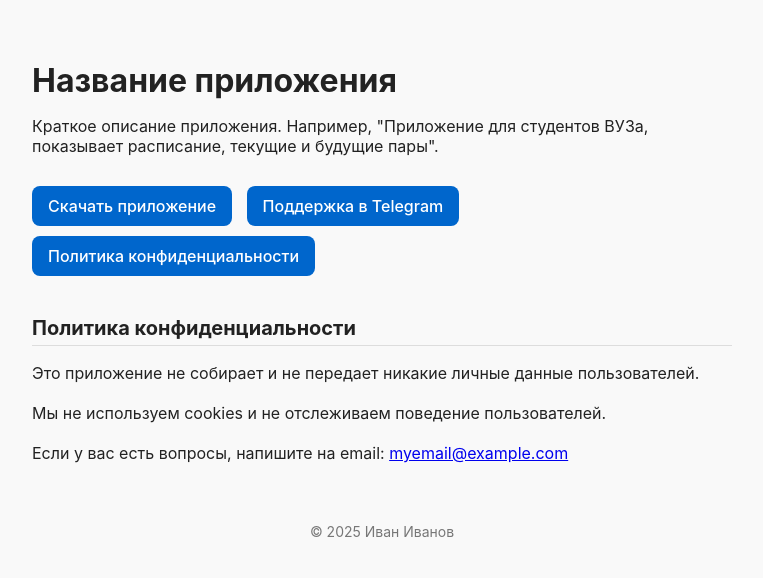
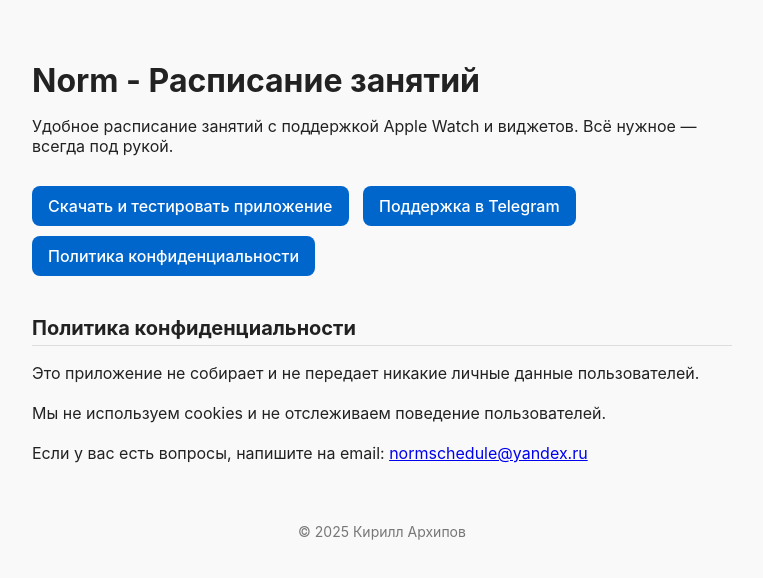
Before and after one commit to WorkManOne/NormSchedule-privacy-policy, a plain HTML site: page index.html in a window 1280 px wide. Shown: the whole page, without its empty margins (258-1021 px from the left). Drawn offline with Linux system fonts and the light colour scheme.

Commit message:
Update index.html

```diff
--- a/index.html
+++ b/index.html
@@ -3,7 +3,7 @@
 <head>
   <meta charset="UTF-8" />
   <meta name="viewport" content="width=device-width, initial-scale=1" />
-  <title>Моё приложение</title>
+  <title>Norm - Расписание занятий</title>
   <style>
     body {
       font-family: -apple-system, BlinkMacSystemFont, "Segoe UI", Roboto, Helvetica, Arial, sans-serif;
@@ -62,22 +62,21 @@
 </head>
 <body>
   <div class="container">
-    <h1>Название приложения</h1>
-    <p>Краткое описание приложения. Например, "Приложение для студентов ВУЗа, показывает расписание, текущие и будущие пары".</p>
+    <h1>Norm - Расписание занятий</h1>
+    <p>Удобное расписание занятий с поддержкой Apple Watch и виджетов. Всё нужное — всегда под рукой.</p>
 
     <div class="buttons">
-      <!-- Замените на свою ссылку в стор -->
-      <a href="#" target="_blank">Скачать приложение</a>
-      <a href="https://t.me/your_support" target="_blank">Поддержка в Telegram</a>
+      <a href="https://testflight.apple.com/join/W54QcqNe" target="_blank">Скачать и тестировать приложение</a>
+      <a href="https://t.me/+5U0uw2xstjE1MzYy" target="_blank">Поддержка в Telegram</a>
       <a href="#privacy">Политика конфиденциальности</a>
     </div>
 
     <h2 id="privacy">Политика конфиденциальности</h2>
     <p>Это приложение не собирает и не передает никакие личные данные пользователей.</p>
     <p>Мы не используем cookies и не отслеживаем поведение пользователей.</p>
-    <p>Если у вас есть вопросы, напишите на email: <a href="mailto:myemail@example.com">myemail@example.com</a></p>
+    <p>Если у вас есть вопросы, напишите на email: <a href="mailto:normschedule@yandex.ru">normschedule@yandex.ru</a></p>
 
-    <footer>&copy; 2025 Иван Иванов</footer>
+    <footer>&copy; 2025 Кирилл Архипов</footer>
   </div>
 </body>
 </html>
```
